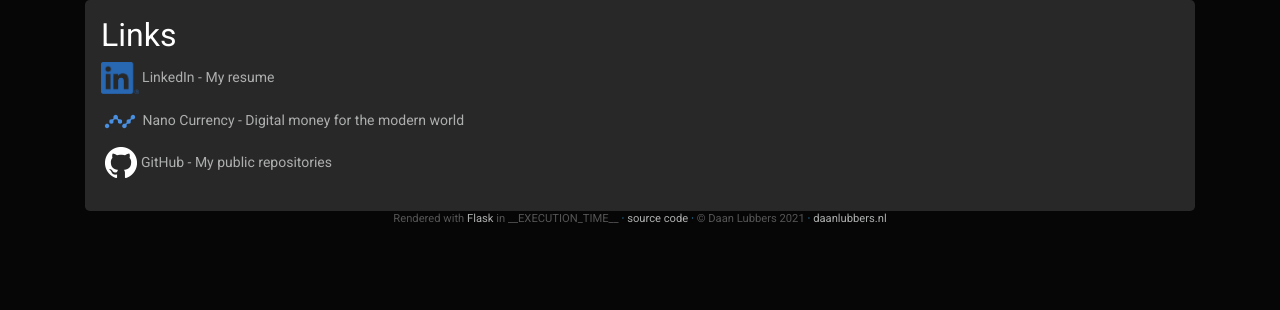
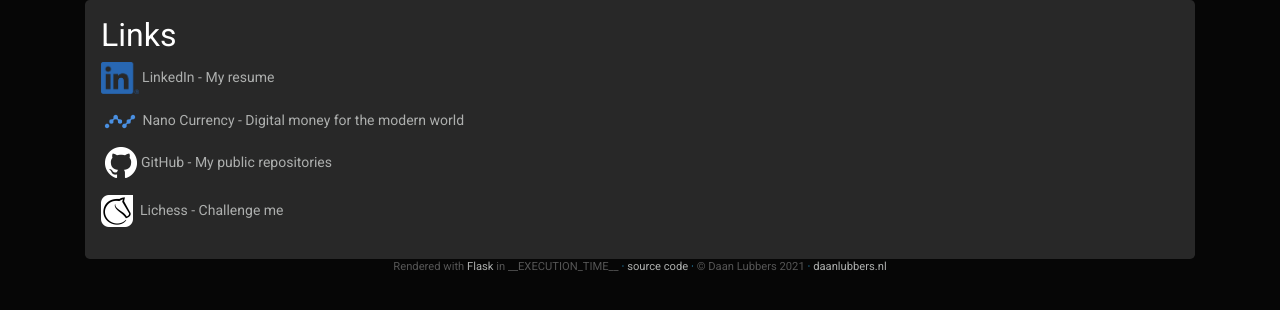
Before and after one commit to Daan4/website, a Python web app: template app/templates/index.html in a window 1280 px wide. Shown: the part 39-349 px from the top of the page. Run offline with Jinja, Linux system fonts and the light colour scheme; the template is opened without the code that fills it, so the values that code supplies are empty; some libraries are stand-ins or nearby versions.

Commit message:
add link to lichess profile

```diff
--- a/app/templates/index.html
+++ b/app/templates/index.html
@@ -1,7 +1,8 @@
 {% extends "base.html" %}
 {% block content %}
     <h4>Links</h4>
-    <p><a href="https://www.linkedin.com/in/daanlubbers" class="text-dark"><img src="{{ url_for('static', filename='LI-In-Bug.png') }}" style="height:32px;"> LinkedIn - My resume</a></p>
-    <p><a href="https://www.nano.org" class="text-dark"><img src="{{ url_for('static', filename='nano+mark+hi-res.png') }}" style="width:38px;"> Nano Currency - Digital money for the modern world</a></p>
-    <p><a href="https://www.github.com/Daan4" class="text-dark"><img src="{{ url_for('static', filename='GitHub-Mark-Light-32px.png') }}" class="px-1">GitHub - My public repositories</a></p>
+    <p><a href="https://www.linkedin.com/in/daanlubbers" class="text-dark"><img src="{{ url_for('static', filename='LI-In-Bug.png') }}" style="height:32px;"/> LinkedIn - My resume</a></p>
+    <p><a href="https://www.nano.org" class="text-dark"><img src="{{ url_for('static', filename='nano+mark+hi-res.png') }}" style="width:38px;"/> Nano Currency - Digital money for the modern world</a></p>
+    <p><a href="https://www.github.com/Daan4" class="text-dark"><img src="{{ url_for('static', filename='GitHub-Mark-Light-32px.png') }}" class="px-1"/>GitHub - My public repositories</a></p>
+    <p><a href="https://lichess.org/@/dnl" class="text-dark"><img src="{{ url_for('static', filename='5cfd2630-2a8f-4fa9-8f78-04c2d9f0e5fe_lichess-box-1024.webp') }}" style="width:32px;"/> &nbsp;Lichess - Challenge me</a></p>
 {% endblock %}
```
Also changed, not shown: app/static/5cfd2630-2a8f-4fa9-8f78-04c2d9f0e5fe_lichess-box-1024.webp (added).
